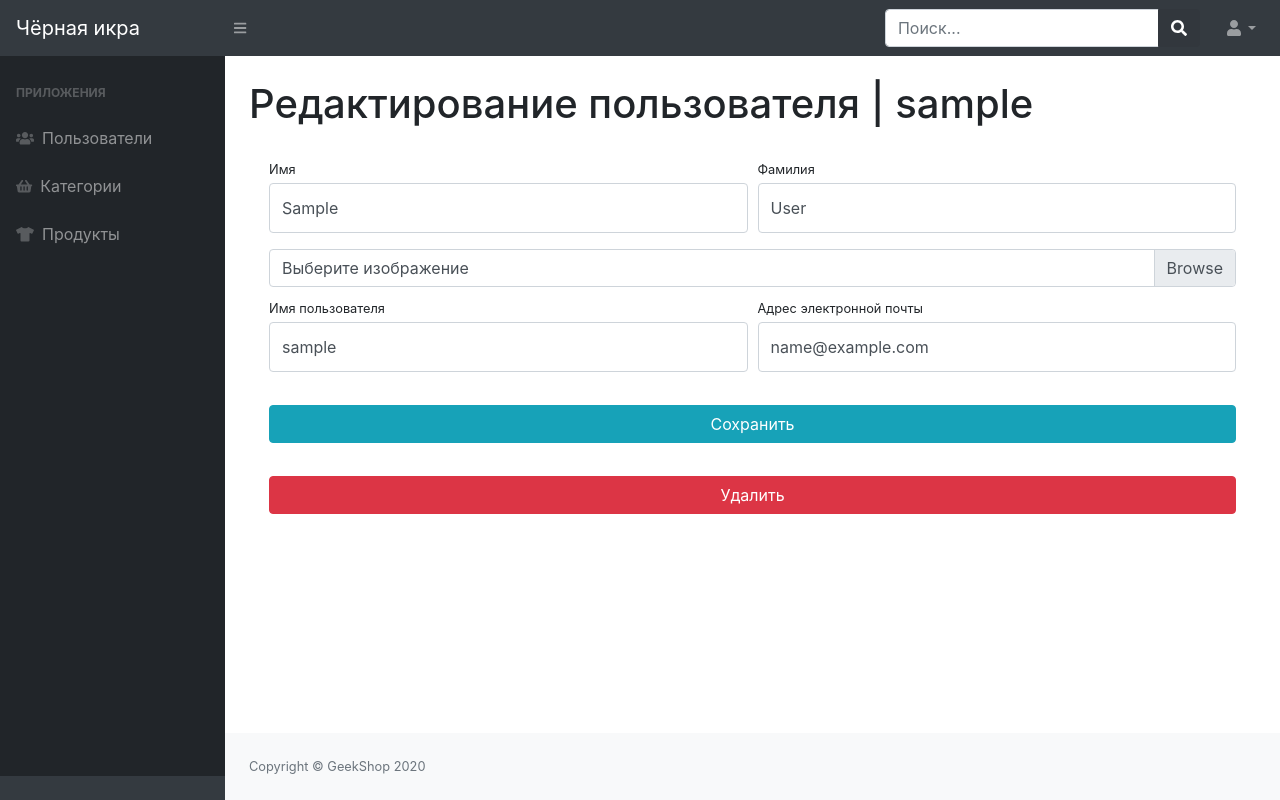
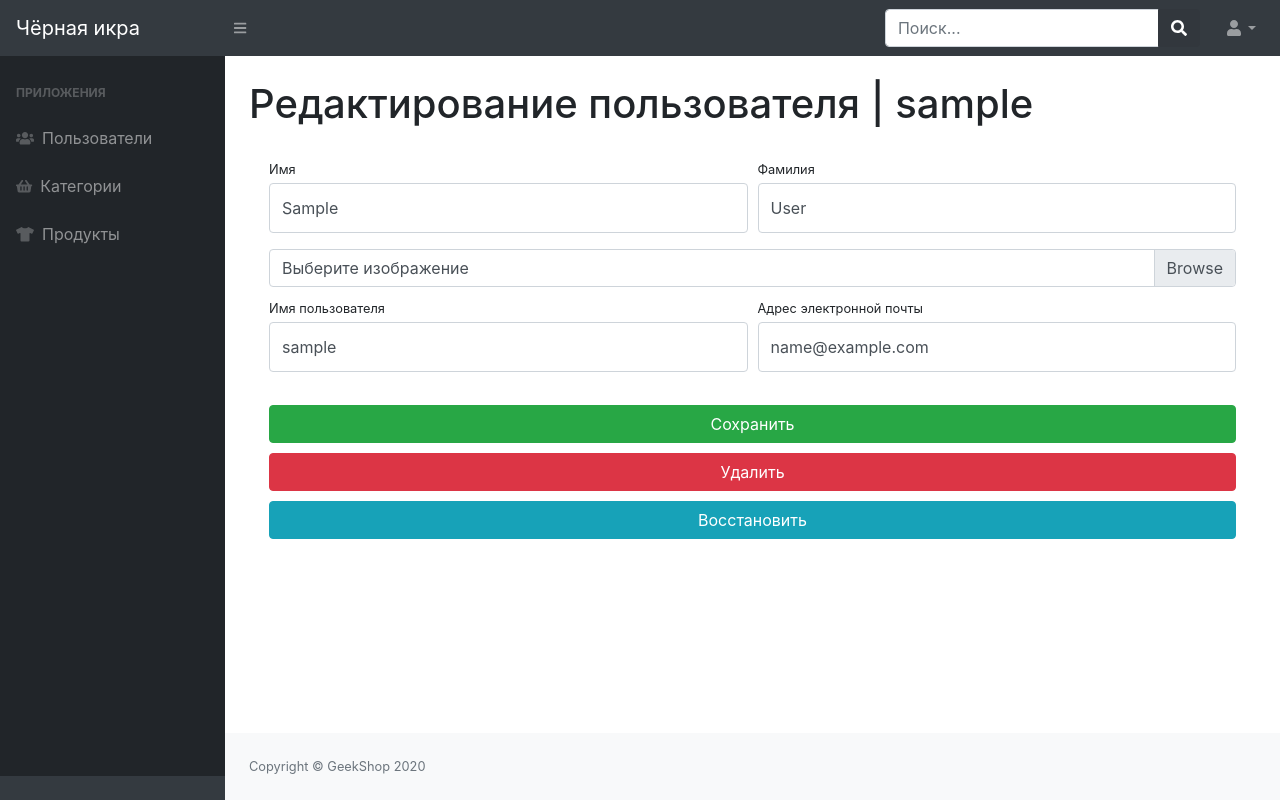
Before and after one commit to belapko/BookingDjango, a Django app: page /admins/users-update/1/ in a window 1280 px wide. Run offline with Django 4.2, Linux system fonts and the light colour scheme; tables that the repository leaves empty hold one stand-in row (values such as "Sample post"); some libraries are stand-ins or nearby versions.

Commit message:
delete, activate for admins

```diff
--- a/admins/urls.py
+++ b/admins/urls.py
@@ -1,5 +1,5 @@
 from django.urls import path
-from admins.views import index, admin_users_create, admin_users, admin_users_update, admin_users_delete
+from admins.views import index, admin_users_create, admin_users, admin_users_update, admin_users_delete, admin_users_activate
 app_name = 'admins'
 
 urlpatterns = [
@@ -7,5 +7,6 @@ urlpatterns = [
     path('users/', admin_users, name='admin_users'),
     path('users-create/', admin_users_create, name='admin_users_create'),
     path('users-update/<int:id>/', admin_users_update, name='admin_users_update'),
-    path('users-delete/', admin_users_delete, name='admin_users_delete'),
+    path('users-delete/<int:id>/', admin_users_delete, name='admin_users_delete'),
+    path('users-activate/<int:id>/', admin_users_activate, name='admin_users_activate')
 ]
--- a/admins/views.py
+++ b/admins/views.py
@@ -57,5 +57,15 @@ def admin_users_update(request, id):
 
 
 # Delete
-def admin_users_delete(request):
-    pass
+def admin_users_delete(request, id):
+    user = User.objects.get(id=id)
+    user.is_active = False
+    user.save()
+    return HttpResponseRedirect(reverse('admins:admin_users'))
+
+# Activate user
+def admin_users_activate(request, id):
+    user = User.objects.get(id=id)
+    user.is_active = True
+    user.save()
+    return HttpResponseRedirect(reverse('admins:admin_users'))
--- a/templates/admins/admin-users-update-delete.html
+++ b/templates/admins/admin-users-update-delete.html
@@ -26,7 +26,8 @@
                         <div class="col-lg-12">
                             <div class="custom-file">
                                 {{ form.image }}
-                                <label class="custom-file-label" for="{{ form.image.id_for_label }}">Выберите изображение</label>
+                                <label class="custom-file-label" for="{{ form.image.id_for_label }}">Выберите
+                                    изображение</label>
                             </div>
                         </div>
                     </div>
@@ -43,13 +44,24 @@
                     </div>
                     <div class="form-row">
                         <div class="col-lg-12" style="margin-top: 33px;">
-                            <input class="btn btn-info btn-block" type="submit" value="Сохранить">
+                            <input class="btn btn-success btn-block" type="submit" value="Сохранить">
                         </div>
                     </div>
                 </form>
                 <div class="row">
-                    <div class="col-lg-12" style="margin-top: 33px;">
-                        <input class="btn btn-danger btn-block" type="submit" value="Удалить">
+                    <div class="col-lg-12" style="margin-top: 10px;">
+                        <a href="{% url 'admins:admin_users_delete' selected_user.id %}"
+                           class="btn btn-danger btn-block">
+                            Удалить
+                        </a>
+                    </div>
+                </div>
+                <div class="row">
+                    <div class="col-lg-12" style="margin-top: 10px;">
+                        <a href="{% url 'admins:admin_users_activate' selected_user.id %}"
+                           class="btn btn-info btn-block">
+                            Восстановить
+                        </a>
                     </div>
                 </div>
             </div>
```
